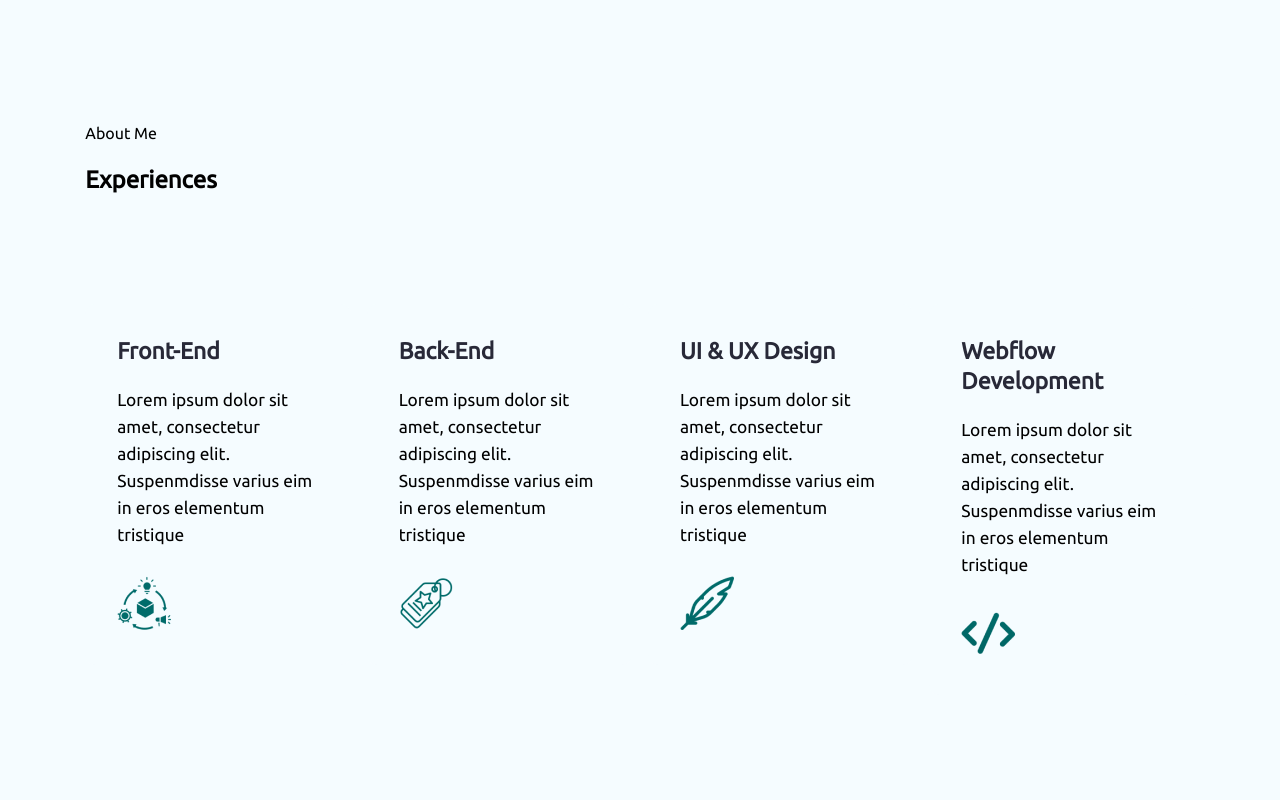
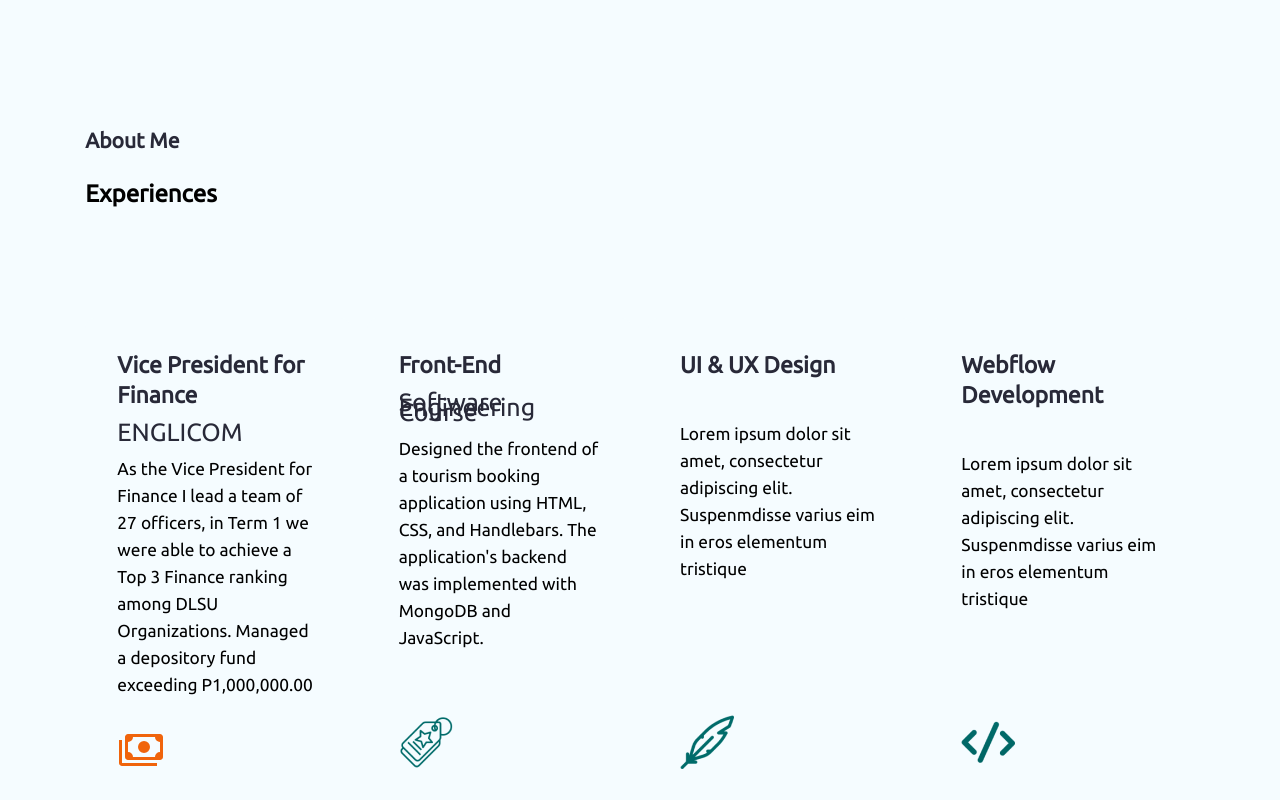
Before and after one commit to Mitothy/web-portfolio, a React (Create React App) app: page / in a window 1280 px wide. Shown: the part 1940-2740 px from the top of the page. Built offline with nearby package versions, Linux system fonts and the light colour scheme.

Commit message:
Fixing Experiences.jsx

```diff
--- a/src/App.css
+++ b/src/App.css
@@ -273,6 +273,8 @@ h2 {
   border-radius: 10.6px;
   background: var(--bg-shade);
   min-height: 250px;
+  justify-content: space-between;
+  height: 86%;
 }
 .skills--section--card:hover {
   border-bottom: 4px solid var(--primary);
@@ -289,6 +291,7 @@ h2 {
   border-radius: 10.6px;
   background: #fff;
   box-shadow: 0 0 16px 0 rgba(0, 0, 0, 0.1);
+  margin-top: auto;
 }
 .skills--section--card--content {
   display: flex;
@@ -296,12 +299,20 @@ h2 {
   align-items: flex-start;
   gap: 32px;
   align-self: stretch;
+  flex-grow: 1;
 }
 .skills--section--title {
   color: var(--heading-color);
   font-size: 32px;
   font-weight: 700;
   line-height: 45px;
+}
+
+.skills--section--subtitle {
+  color: var(--heading-color);
+  font-size: 25px;
+  font-weight: 500;
+  line-height: 5px;
 }
 .skills--section--description {
   color: var(--black);
--- a/src/Pages/Home/Experiences.jsx
+++ b/src/Pages/Home/Experiences.jsx
@@ -4,15 +4,16 @@ export default function Experiences() {
     return (
         <section className="skills--section" id="mySkills">
             <div className="portfolio--container">
-                <p clssName="section--title">About Me</p>
+                <p className="section--title">About Me</p>
                 <h2 className="skills-section--heading">Experiences</h2>
             </div>
             <div className="skills--section--container">
-                {data?.skills?.map((item, index) => (
+                {data?.experiences?.map((item, index) => (
                     <div key={index} className="skills--section--card">
 
                         <div className="skills--section--card--content">
                             <h3 className="skills--section--title">{item.title}</h3>
+                            <h2 className="skills--section--subtitle">{item.subtitle}</h2>
                             <p className="skills--section--description">{item.description}</p>
                         </div>
                         <div className="skills-section--img">
--- a/src/data/index.json
+++ b/src/data/index.json
@@ -1,16 +1,18 @@
 {
-    "skills": [
+    "experiences": [
         {
             "id": "1",
-            "src": "./img/product-chain-1.png",
-            "title": "Front-End",
-            "description": "Lorem ipsum dolor sit amet, consectetur adipiscing elit. Suspenmdisse varius eim in eros elementum tristique"
+            "src": "./img/money-icon.svg",
+            "title": "Vice President for Finance",
+            "subtitle": "ENGLICOM",
+            "description": "As the Vice President for Finance I lead a team of 27 officers, in Term 1 we were able to achieve a Top 3 Finance ranking among DLSU Organizations. Managed a depository fund exceeding P1,000,000.00"
         },
         {
             "id": "2",
             "src": "./img/tag-1.png",
-            "title": "Back-End",
-            "description": "Lorem ipsum dolor sit amet, consectetur adipiscing elit. Suspenmdisse varius eim in eros elementum tristique"
+            "title": "Front-End",
+            "subtitle": "Software Engineering Course",
+            "description": "Designed the frontend of a tourism booking application using HTML, CSS, and Handlebars. The application's backend was implemented with MongoDB and JavaScript."
         },
         {
             "id": "3",
```
Also changed, not shown: public/img/money-icon.svg (added).
